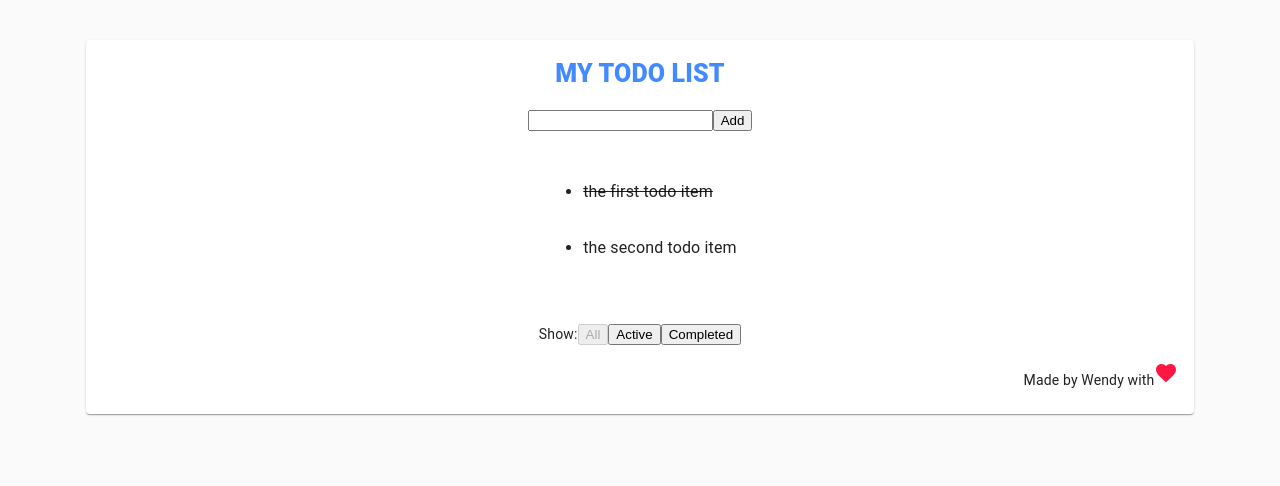
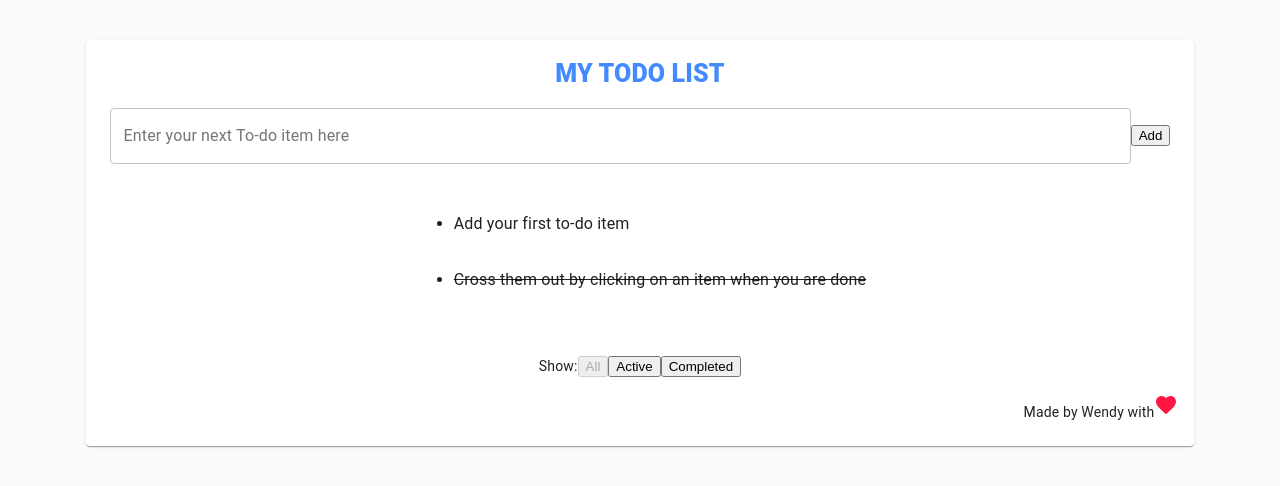
Before and after one commit to lynklody/shopping-website, a React (Create React App) app: page / in a window 1280 px wide. Shown: the top 486 px of the page. Built offline with nearby package versions, Linux system fonts and the light colour scheme.

Commit message:
*:AddTodo textarea

```diff
--- a/package.json
+++ b/package.json
@@ -15,6 +15,7 @@
     "react-scripts": "3.3.0",
     "redux": "^4.0.5",
     "redux-thunk": "^2.3.0",
+    "typeface-noto-sans": "0.0.72",
     "typeface-roboto": "0.0.75"
   },
   "scripts": {
--- a/public/mock/todos.json
+++ b/public/mock/todos.json
@@ -1,12 +1,12 @@
 [
     {
         "id": 100,
-        "text": "the first todo item",
-        "completed": true
+        "text": "Add your first to-do item",
+        "completed": false
     },
     {
         "id": 101,
-        "text": "the second todo item",
-        "completed": false
+        "text": "Cross them out by clicking on an item when you are done",
+        "completed": true
     }
 ]
--- a/src/component/AddTodo.js
+++ b/src/component/AddTodo.js
@@ -1,12 +1,6 @@
 import React, { Component } from 'react';
-import { Typography } from '@material-ui/core';
-import { makeStyles } from '@material-ui/core/styles'
-
-const useStyles = makeStyles ( () => ({
-    Typography: {
-        fontSize: 16,
-    },
-}));
+import { Container, Box, Card, CardContent } from '@material-ui/core'
+import TextField from '@material-ui/core/TextField';
 
 class AddTodo extends Component {
 // const AddTodo = () => {
@@ -46,14 +40,26 @@ class AddTodo extends Component {
     // const classes = useStyles();
     render() {
         return (
-            <Typography>
-            <div>
-                <input value={this.props.text} onChange={this.handleChange} />
+            <Container>
+            <Box display="flex"
+            alignItems="center"
+            justifyContent="center">
+                <TextField
+                    id="outlined-textarea"
+                    label="Enter your next To-do item here"
+                    placeholder='Try pressing "Enter"'
+                    multiline
+                    variant="outlined"
+                    fullWidth
+                    value={this.props.text}
+                    onChange={this.handleChange}
+                />
+                {/* <input value={this.props.text} onChange={this.handleChange} /> */}
                 <button
                     onClick={this.handleClick}
                     >Add</button>
-            </div>
-            </Typography>
+            </Box>
+            </Container>
         );
     }
 
--- a/src/component/App.js
+++ b/src/component/App.js
@@ -7,6 +7,7 @@ import TodoListContainer from '../containers/TodoListContainer'
 import FooterContainer from '../containers/FooterContainer'
 import { makeStyles } from '@material-ui/core/styles'
 import { Container, Box, Card, CardContent, Typography } from '@material-ui/core'
+import { typography } from '@material-ui/system';
 import Favorite from '@material-ui/icons/Favorite';
 import red from '@material-ui/core/colors/red'
 import { blue, } from '@material-ui/core/colors';
```
Also changed, not shown: 1 other file (tests, documents, lock files or other folders).
